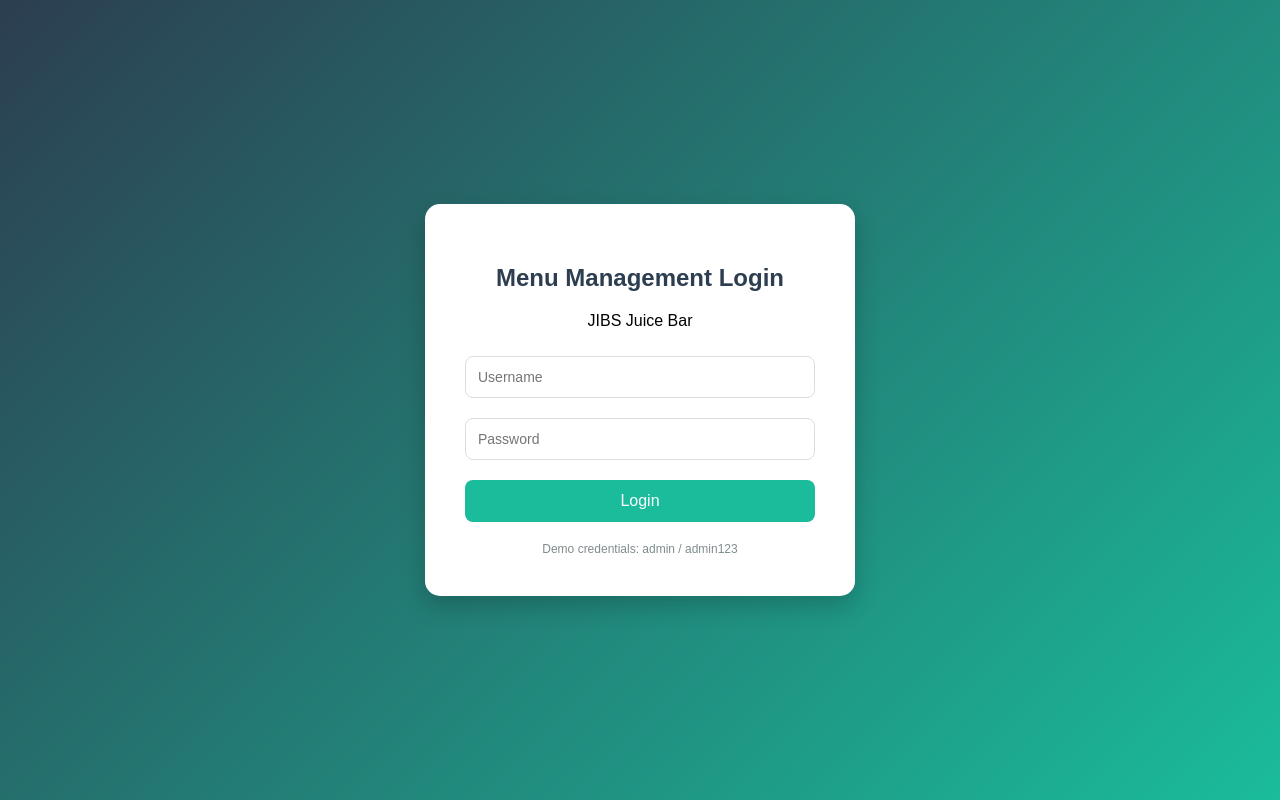
After one commit to Yadhunath066/JIBS-Juice-Inventory-and-Billing-System, a Flask app: template templates/admin_login.html in a window 1280 px wide. The commit adds this page. Run offline with Flask 3, Linux system fonts and the light colour scheme; the template is opened without the code that fills it, so the values that code supplies are empty.

Commit message:
Monika: Added login system to Menu Management

```diff
--- /dev/null
+++ b/templates/admin_login.html
@@ -0,0 +1,79 @@
+<!DOCTYPE html>
+<html>
+<head>
+    <title>Admin Login - Menu Management</title>
+    <style>
+        body {
+            font-family: Arial, sans-serif;
+            display: flex;
+            justify-content: center;
+            align-items: center;
+            height: 100vh;
+            background: linear-gradient(135deg, #2c3e50, #1abc9c);
+            margin: 0;
+        }
+        .login-box {
+            background: white;
+            padding: 40px;
+            border-radius: 15px;
+            width: 350px;
+            text-align: center;
+            box-shadow: 0 10px 25px rgba(0,0,0,0.2);
+        }
+        h2 {
+            color: #2c3e50;
+            margin-bottom: 20px;
+        }
+        input {
+            width: 100%;
+            padding: 12px;
+            margin: 10px 0;
+            border: 1px solid #ddd;
+            border-radius: 8px;
+            font-size: 14px;
+            box-sizing: border-box;
+        }
+        button {
+            background: #1abc9c;
+            color: white;
+            border: none;
+            padding: 12px;
+            width: 100%;
+            border-radius: 8px;
+            cursor: pointer;
+            font-size: 16px;
+            margin-top: 10px;
+        }
+        button:hover {
+            background: #16a085;
+        }
+        .error {
+            color: #e74c3c;
+            margin-top: 10px;
+            font-size: 14px;
+        }
+        .info {
+            margin-top: 20px;
+            font-size: 12px;
+            color: #7f8c8d;
+        }
+    </style>
+</head>
+<body>
+    <div class="login-box">
+        <h2>Menu Management Login</h2>
+        <p>JIBS Juice Bar</p>
+        {% if error %}
+        <p class="error">{{ error }}</p>
+        {% endif %}
+        <form method="POST">
+            <input type="text" name="username" placeholder="Username" required>
+            <input type="password" name="password" placeholder="Password" required>
+            <button type="submit">Login</button>
+        </form>
+        <div class="info">
+            Demo credentials: admin / admin123
+        </div>
+    </div>
+</body>
+</html>
```
Also changed, not shown: menu_app.py (+46 -3 lines), templates/menu_list.html (+39 -1 lines).
